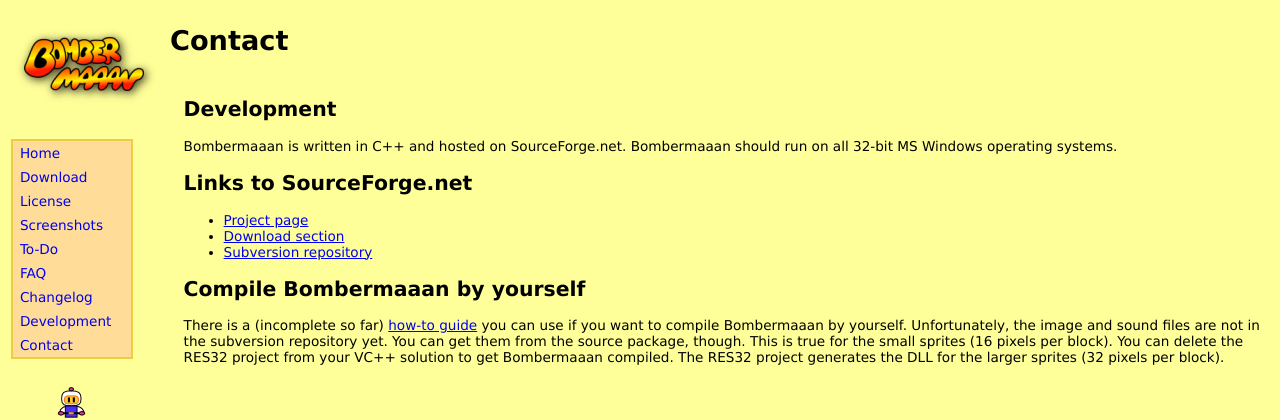
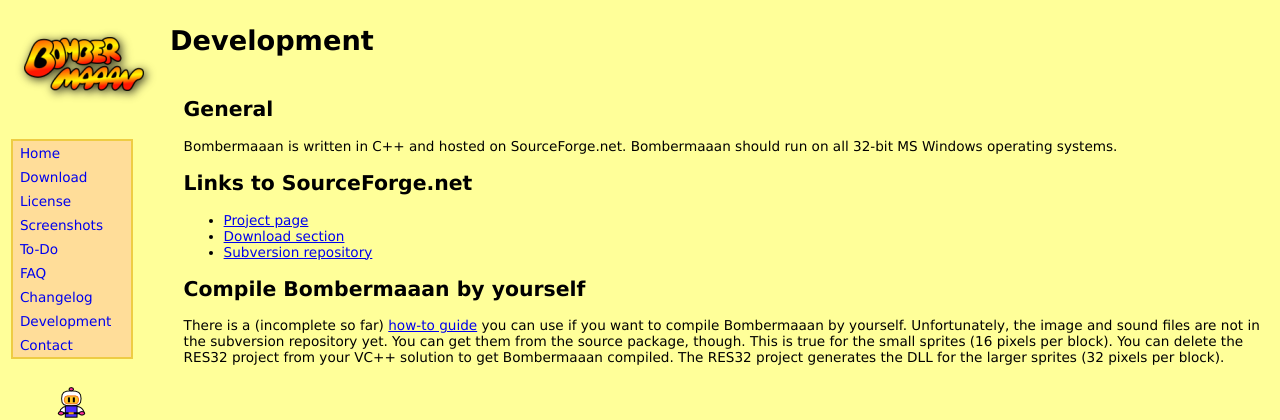
Before and after one commit to carstene1ns/Bombermaaan-R, a PHP site: page /development.php in a window 1280 px wide. Shown: the top 420 px of the page. Run offline with PHP 8.4, Linux system fonts and the light colour scheme.

Commit message:
Corrected headline

```diff
--- a/web/development.php
+++ b/web/development.php
@@ -8,11 +8,11 @@ $webpage->head();
 
 ?>
 
-<h1>Contact</h1>
+<h1>Development</h1>
 
 <div id="content">
 
-<h2>Development</h2>
+<h2>General</h2>
 
 <p>
 Bombermaaan is written in C++ and hosted on SourceForge.net. Bombermaaan should run on all 32-bit MS Windows operating systems.
```
